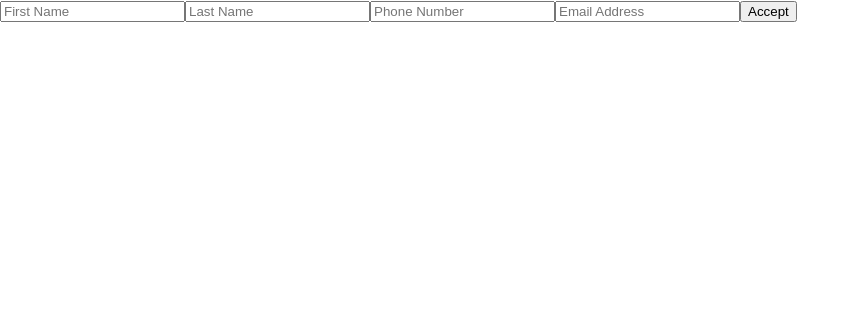
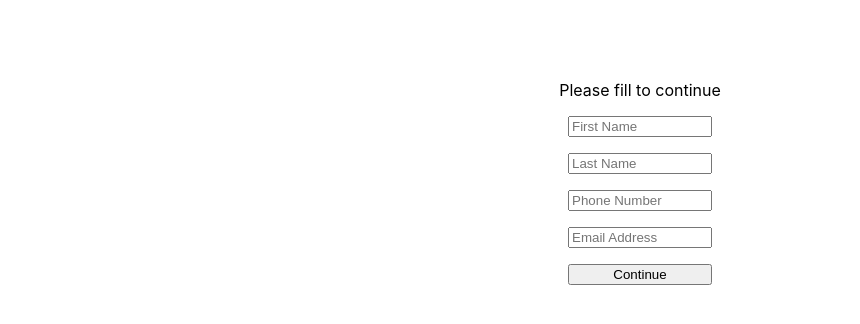
Before and after one commit to michael-mcmasters/Real-Estate-Frontend, a React (Create React App) app: page / in a window 1280 px wide. Shown: the top 324 px of the page, without its empty margins (0-860 px from the left). Built offline with nearby package versions, Linux system fonts and the light colour scheme.

Commit message:
Style form

```diff
--- a/package.json
+++ b/package.json
@@ -9,6 +9,7 @@
     "react": "^17.0.2",
     "react-dom": "^17.0.2",
     "react-scripts": "4.0.3",
+    "styled-components": "^5.3.3",
     "web-vitals": "^1.1.2"
   },
   "scripts": {
--- a/src/components/HomePage.js
+++ b/src/components/HomePage.js
@@ -1,4 +1,5 @@
 import React, { useState } from 'react';
+import styled from "styled-components";
 
 const email = process.env.REACT_APP_EMAIL_TO_SEND_TO;
 
@@ -20,22 +21,53 @@ const HomePage = () => {
 
   // Sends email using FormSubmit. See documentation: https://formsubmit.co/documentation
   return (
-    <form action={`https://formsubmit.co/${email}`} method="POST">
-      <input onChange={(e) => setFirstName(e.target.value)} placeholder='First Name' type="text" name="first-name" required />
-      <input onChange={(e) => setLastName(e.target.value)} placeholder='Last Name' type="text" name="last-name" required />
-      <input placeholder='Phone Number' type="tel" name="tel" required />
-      <input type="email" name="email" placeholder="Email Address" required />
+    <>
+      <Container>
+        <Title>Please fill to continue</Title>
+        <Form action={`https://formsubmit.co/${email}`} method="POST">
+          <Input onChange={(e) => setFirstName(e.target.value)} placeholder='First Name' type="text" name="first-name" required />
+          <Input onChange={(e) => setLastName(e.target.value)} placeholder='Last Name' type="text" name="last-name" required />
+          <Input placeholder='Phone Number' type="tel" name="tel" required />
+          <Input type="email" name="email" placeholder="Email Address" required />
 
-      {/* Goes to this link on submit */}
-      <input type="hidden" name="_next" value="https://katlynmcmasters.foxroach.com/#" />
-      {/* Tricks bots to avoid spam */}
-      <input type="text" name="_honey" style={{ display: "none" }} />
-      {/* Subject of email */}
-      <input type="hidden" name="_subject" value={`New Lead! - ${capitalizeFirstLetter(firstName)} ${capitalizeFirstLetter(lastName)}`} />
+          {/* Goes to this link on submit */}
+          <Input type="hidden" name="_next" value="https://katlynmcmasters.foxroach.com/#" />
+          {/* Tricks bots to avoid spam */}
+          <Input type="text" name="_honey" style={{ display: "none" }} />
+          {/* Subject of email */}
+          <Input type="hidden" name="_subject" value={`New Lead! - ${capitalizeFirstLetter(firstName)} ${capitalizeFirstLetter(lastName)}`} />
 
-      <button type="submit">Accept</button>
-    </form>
+          <Button type="submit">Continue</Button>
+        </Form>
+      </Container>
+    </>
   );
 };
 
+const Container = styled.div`
+  margin-top: 5rem;
+`;
+
+const Title = styled.div`
+  margin: 0 auto;
+  width: fit-content;
+`;
+
+const Form = styled.form`
+  display: flex;
+  flex-direction: column;
+  max-width: 10rem;
+  margin-top: 0.5rem;
+  margin-left: auto;
+  margin-right: auto;
+`;
+
+const Input = styled.input`
+  margin: 0.5rem;
+`;
+
+const Button = styled.button`
+  margin: 0.5rem;
+`;
+
 export default HomePage;
```
Also changed, not shown: 1 other file (tests, documents, lock files or other folders).
